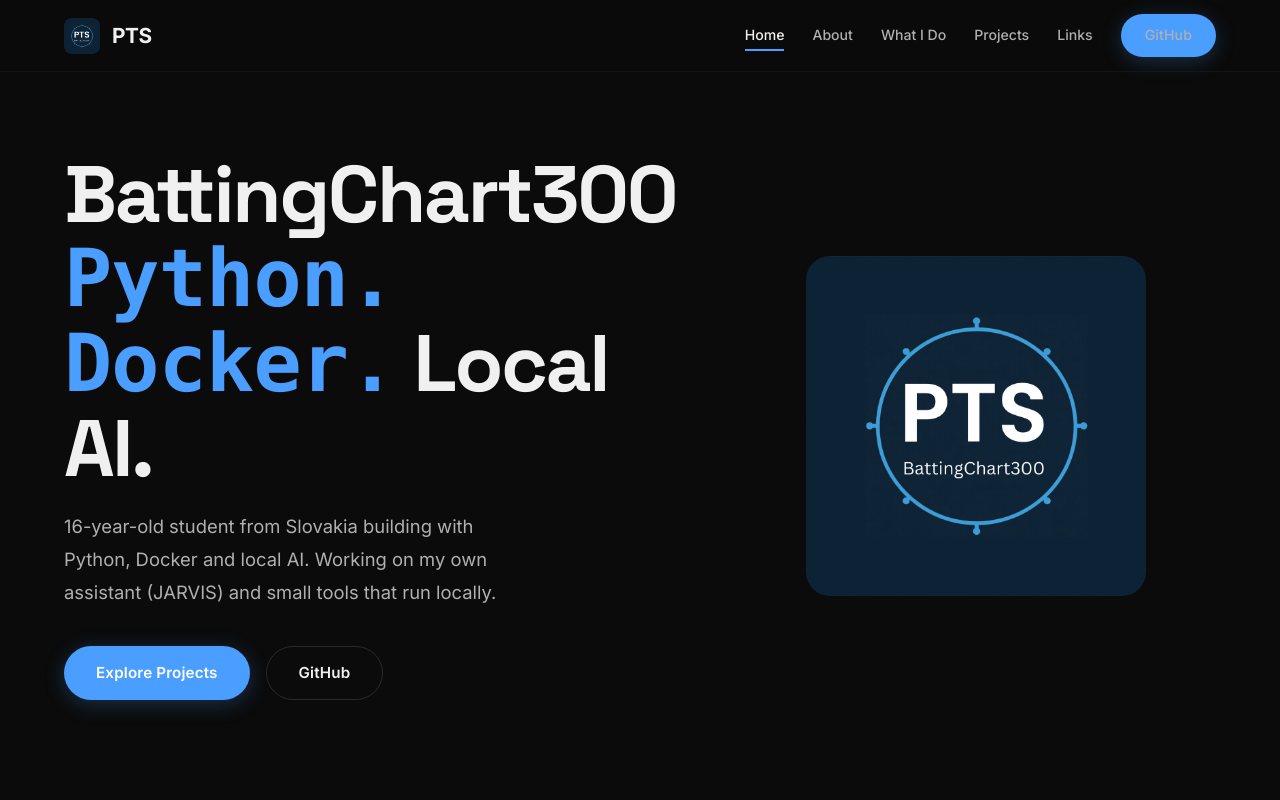
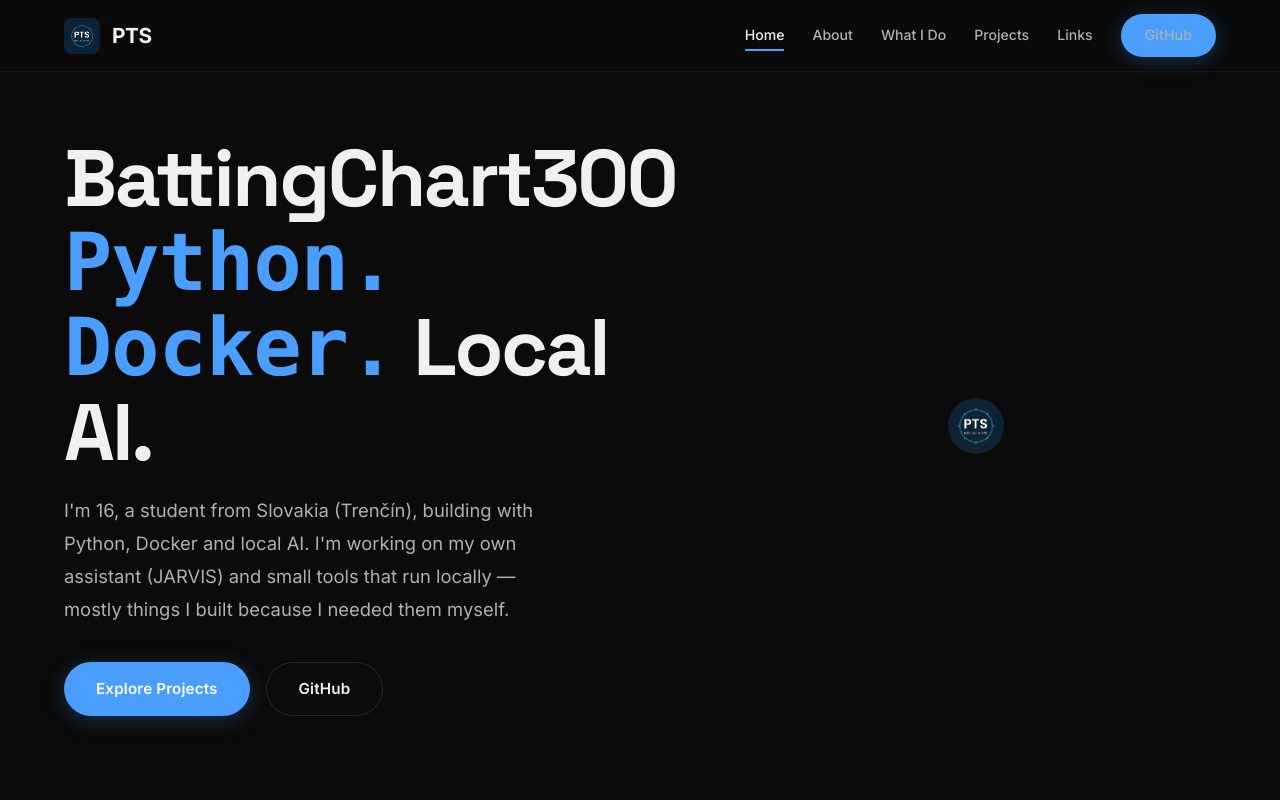
Before and after one commit to Battingchart300/Battingchart300.github.io, a plain HTML site: page index.html in a window 1280 px wide. Shown: the top 800 px of the page. Drawn offline with Linux system fonts and the light colour scheme; no server answers.

Commit message:
Human voice hero (first-person intro) + smaller 56px hero logo

```diff
--- a/index.html
+++ b/index.html
@@ -51,9 +51,10 @@
                     <span class="highlight">Python. Docker.</span> Local AI.
                 </h1>
                 <p>
-                    16-year-old student from Slovakia building with Python, Docker and
-                    local AI. Working on my own assistant (JARVIS) and small tools that
-                    run locally.
+                    I'm 16, a student from Slovakia (Trenčín), building with Python,
+                    Docker and local AI. I'm working on my own assistant (JARVIS) and
+                    small tools that run locally — mostly things I built because I
+                    needed them myself.
                 </p>
                 <div class="hero-buttons">
                     <a href="projects.html" class="btn btn-primary">Explore Projects</a>
--- a/style.css
+++ b/style.css
@@ -1046,9 +1046,9 @@ section {
     flex-shrink: 0;
 }
 .hero-logo {
-    width: 100%;
-    max-width: 340px;
-    border-radius: 24px;
+    width: 56px;
+    height: 56px;
+    border-radius: 50%;
 }
 .team-card .avatar-img {
     width: 72px;
```
